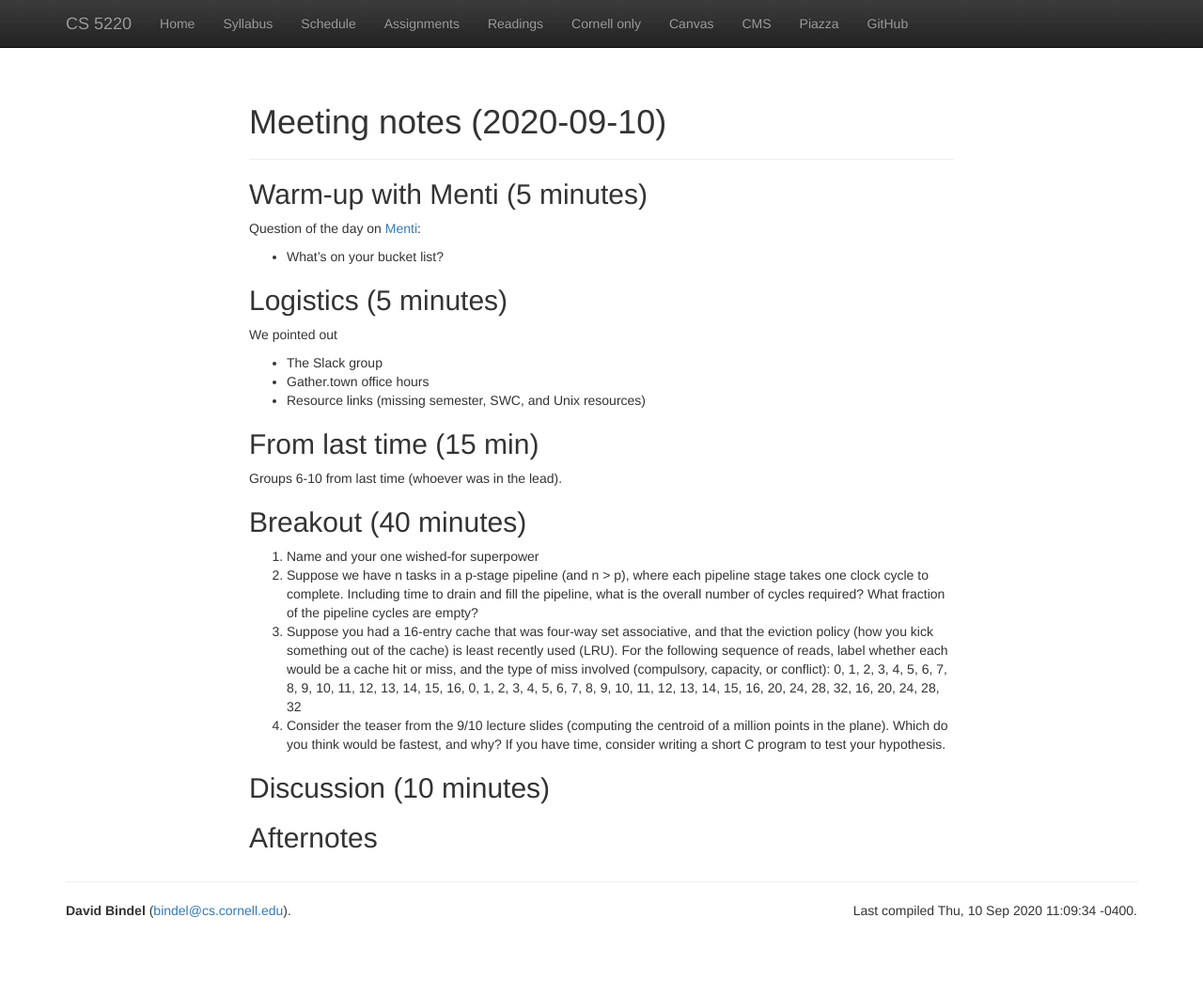
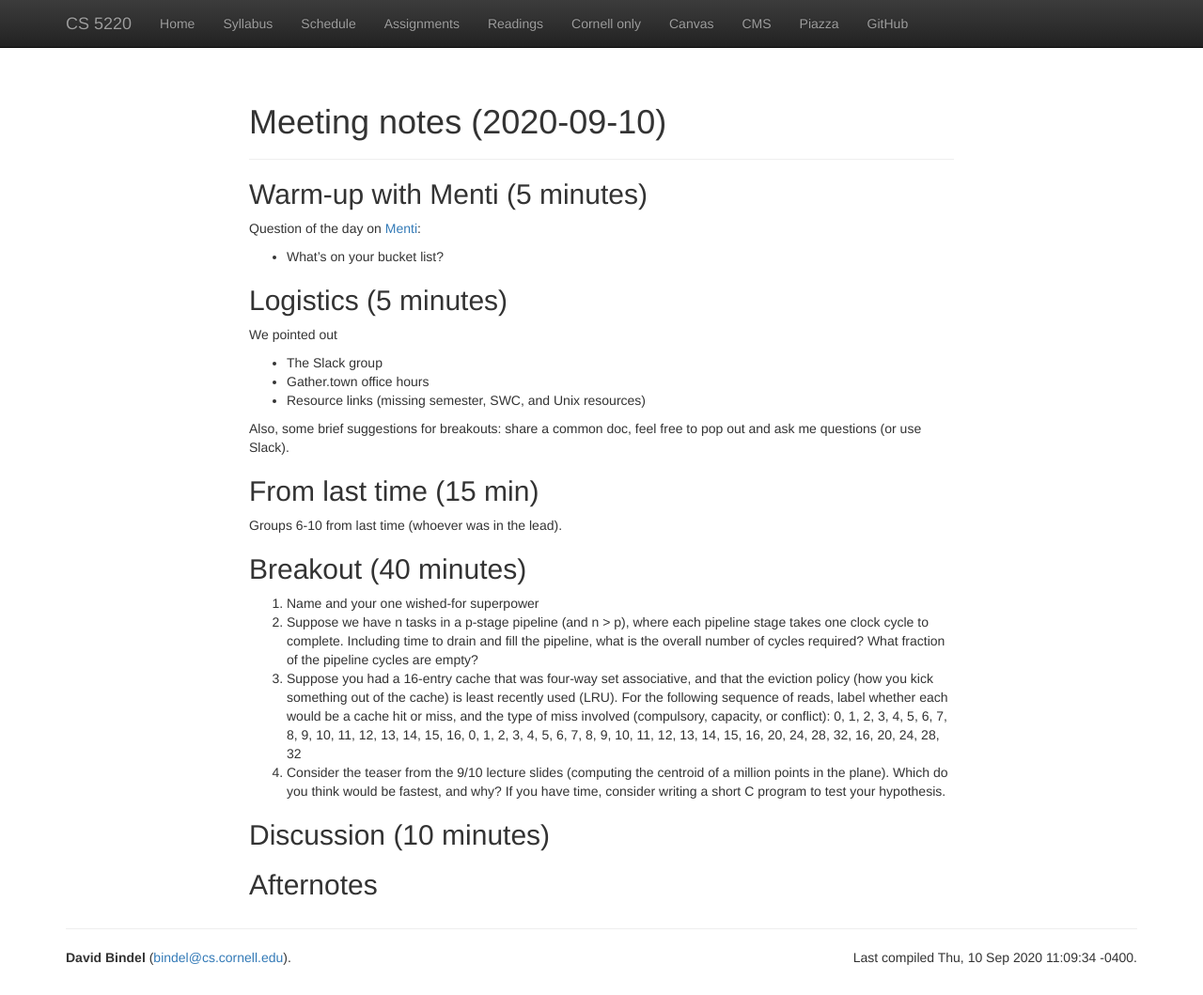
Before and after one commit to cs5220-f20/web, a Jekyll site: the page built from web/lec/2020-09-10-meeting.md, in a window 1280 px wide and 1059 px high. Shown: the whole window at 94% size. Built offline with Jekyll 4.4.1, drawn with Linux system fonts in a browser that asks for light colours; nearby versions of some CDN libraries.

Commit message:
Tweak meeting plan.

```diff
--- a/web/lec/2020-09-10-meeting.md
+++ b/web/lec/2020-09-10-meeting.md
@@ -17,6 +17,9 @@ We pointed out
 - The Slack group
 - Gather.town office hours
 - Resource links (missing semester, SWC, and Unix resources)
+
+Also, some brief suggestions for breakouts: share a common doc,
+feel free to pop out and ask me questions (or use Slack).
 
 ## From last time (15 min)
 
```
